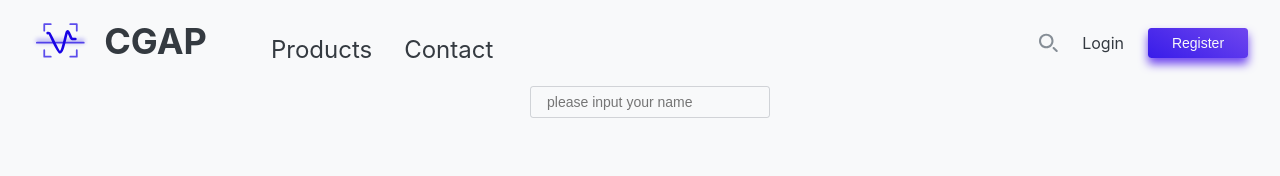
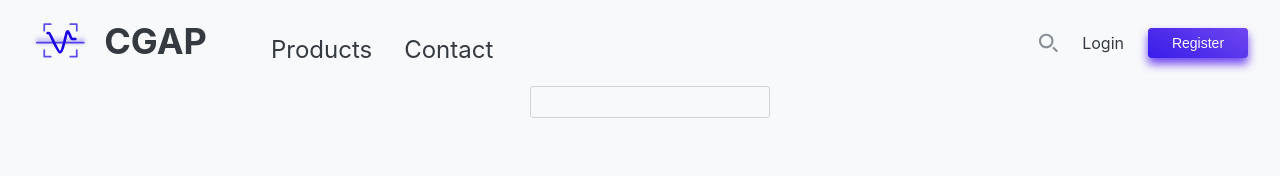
Before and after one commit to HopeStudio/Deep-Learning-based-Chemical-Graphics-Analysis-Platform-FE, a React (Create React App) app: page /login in a window 1280 px wide. Shown: the top 176 px of the page. Built offline with nearby package versions, Linux system fonts and the light colour scheme.

Commit message:
:dizzy: feature (input) add width&height props

```diff
--- a/src/components/input/input.tsx
+++ b/src/components/input/input.tsx
@@ -4,6 +4,7 @@ import Classes from './input.module.scss'
 
 export type InputProps = Omit<React.ComponentPropsWithRef<'input'>, 'type'> & {
   width?: number,
+  height?: number,
   type?: 'text' | 'password',
 }
 
@@ -11,15 +12,28 @@ const Input: React.FC<InputProps> = props => {
   const {
     className: injectClassName,
     type = 'text',
+    style: injectStyle,
+    width,
+    height,
     ...rest
   } = props
+
+  const style = Object.assign({
+    width,
+    height,
+  }, injectStyle)
 
   const className = classnames(
     Classes.input,
     injectClassName)
 
   return (
-    <input type={type} className={className} {...rest} placeholder="please input your name"/>
+    <input
+      type={type}
+      className={className}
+      style={style}
+      {...rest}
+    />
   )
 }
 
```
